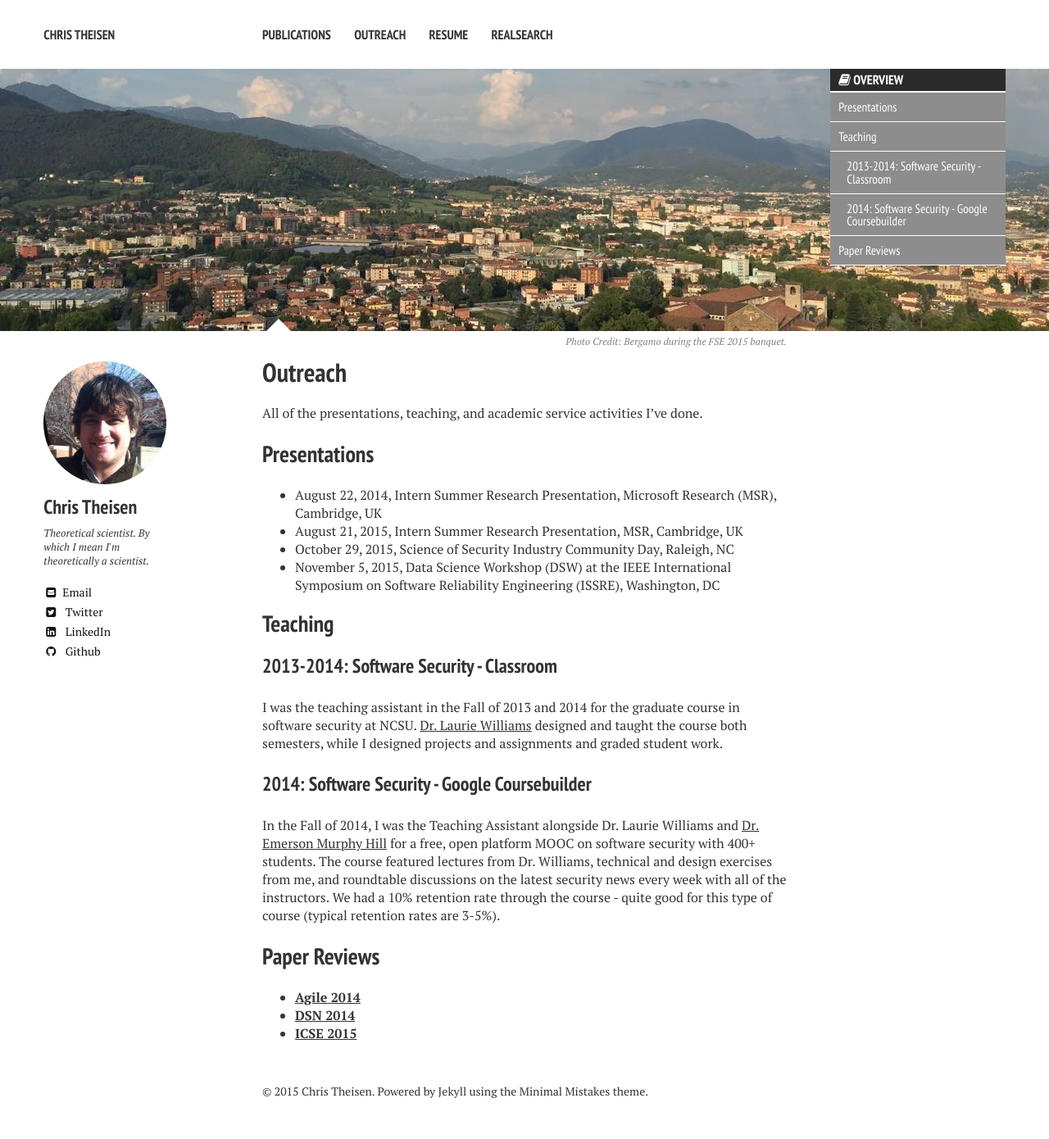
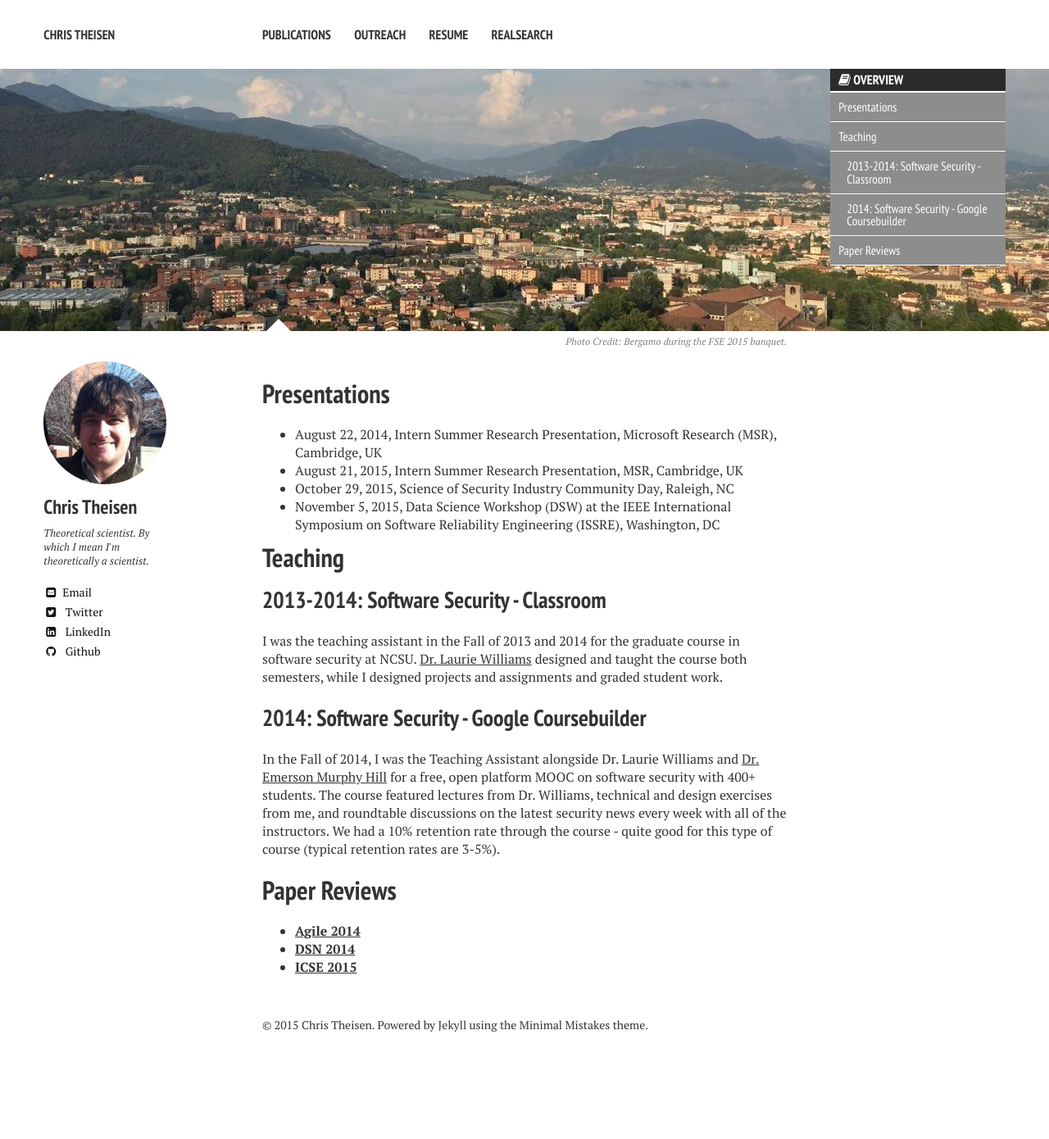
Before and after one commit to theisencr/old_webpage, a Jekyll site: the page built from outreach/index.md, in a window 1280 px wide. Shown: the whole page at 82% size. Built offline with Jekyll 4.4.1, drawn with Linux system fonts in a browser that asks for light colours; nearby versions of some CDN libraries; after the commit the page ends 1309 px from its top, so only the background shows below that.

Commit message:
reformatting a bit

```diff
--- a/outreach/index.md
+++ b/outreach/index.md
@@ -1,6 +1,6 @@
 ---
 layout: page
-title: Outreach
+title:
 modified: 2015-02-05
 excerpt: "Service stuff."
 share: false
@@ -12,26 +12,24 @@ image:
 
 {% include _toc.html %}
 
-All of the presentations, teaching, and academic service activities I've done.
-
-##Presentations
+#Presentations
 
 - August 22, 2014, Intern Summer Research Presentation, Microsoft Research (MSR), Cambridge, UK
 - August 21, 2015, Intern Summer Research Presentation, MSR, Cambridge, UK
 - October 29, 2015, Science of Security Industry Community Day, Raleigh, NC
 - November 5, 2015, Data Science Workshop (DSW) at the IEEE International Symposium on Software Reliability Engineering (ISSRE), Washington, DC
 
-##Teaching
+#Teaching
 
-### 2013-2014: Software Security - Classroom
+## 2013-2014: Software Security - Classroom
 
 I was the teaching assistant in the Fall of 2013 and 2014 for the graduate course in software security at NCSU. [Dr. Laurie Williams](http://collaboration.csc.ncsu.edu/laurie/index.html) designed and taught the course both semesters, while I designed projects and assignments and graded student work.
 
-### 2014: Software Security - Google Coursebuilder
+## 2014: Software Security - Google Coursebuilder
 
 In the Fall of 2014, I was the Teaching Assistant alongside Dr. Laurie Williams and [Dr. Emerson Murphy Hill](http://people.engr.ncsu.edu/ermurph3/) for a free, open platform MOOC on software security with 400+ students. The course featured lectures from Dr. Williams, technical and design exercises from me, and roundtable discussions on the latest security news every week with all of the instructors. We had a 10% retention rate through the course - quite good for this type of course (typical retention rates are 3-5%).
 
-##Paper Reviews
+#Paper Reviews
 
 - [**Agile 2014**](http://agile2014.agilealliance.org/)
 - [**DSN 2014**](2014.dsn.org/)
```
Also changed, not shown: 13 other files.
